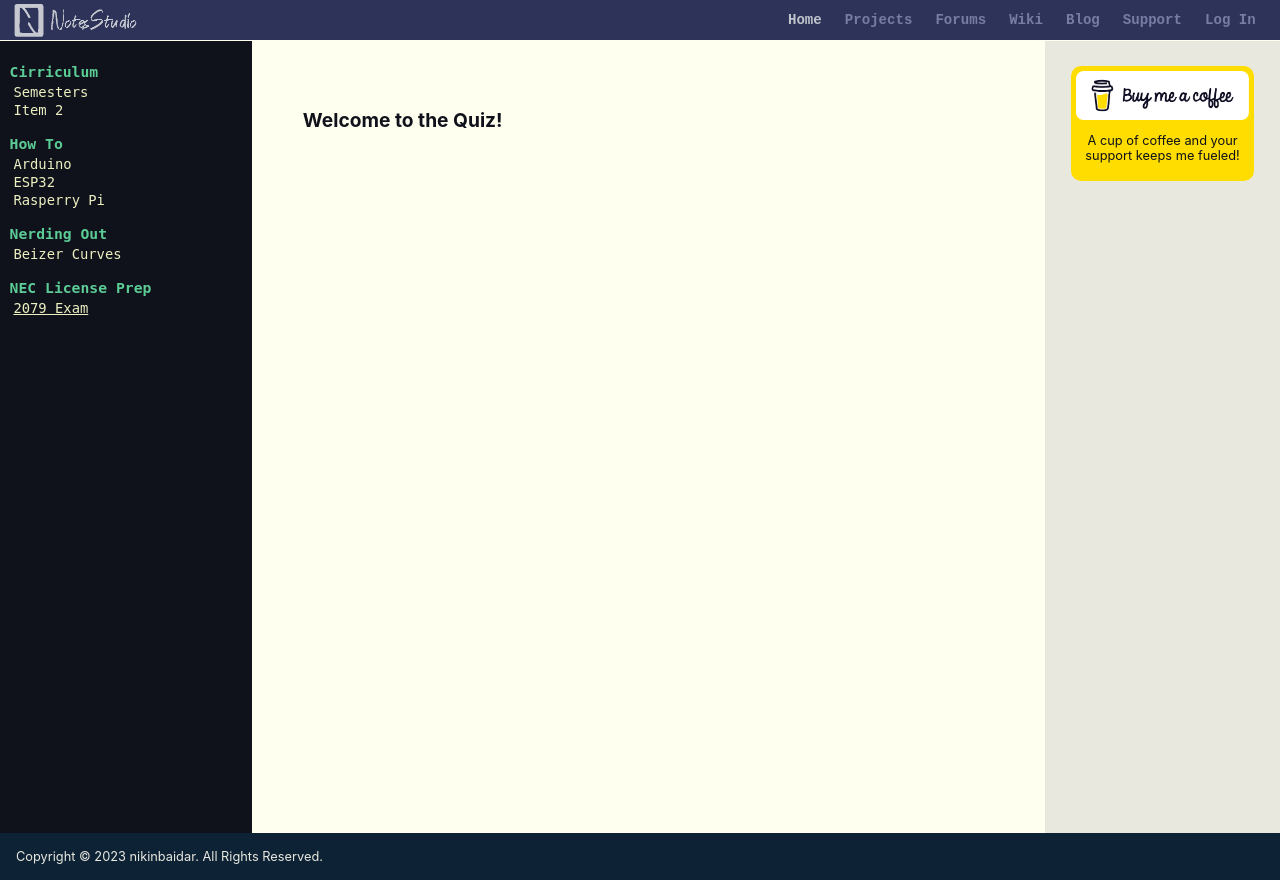
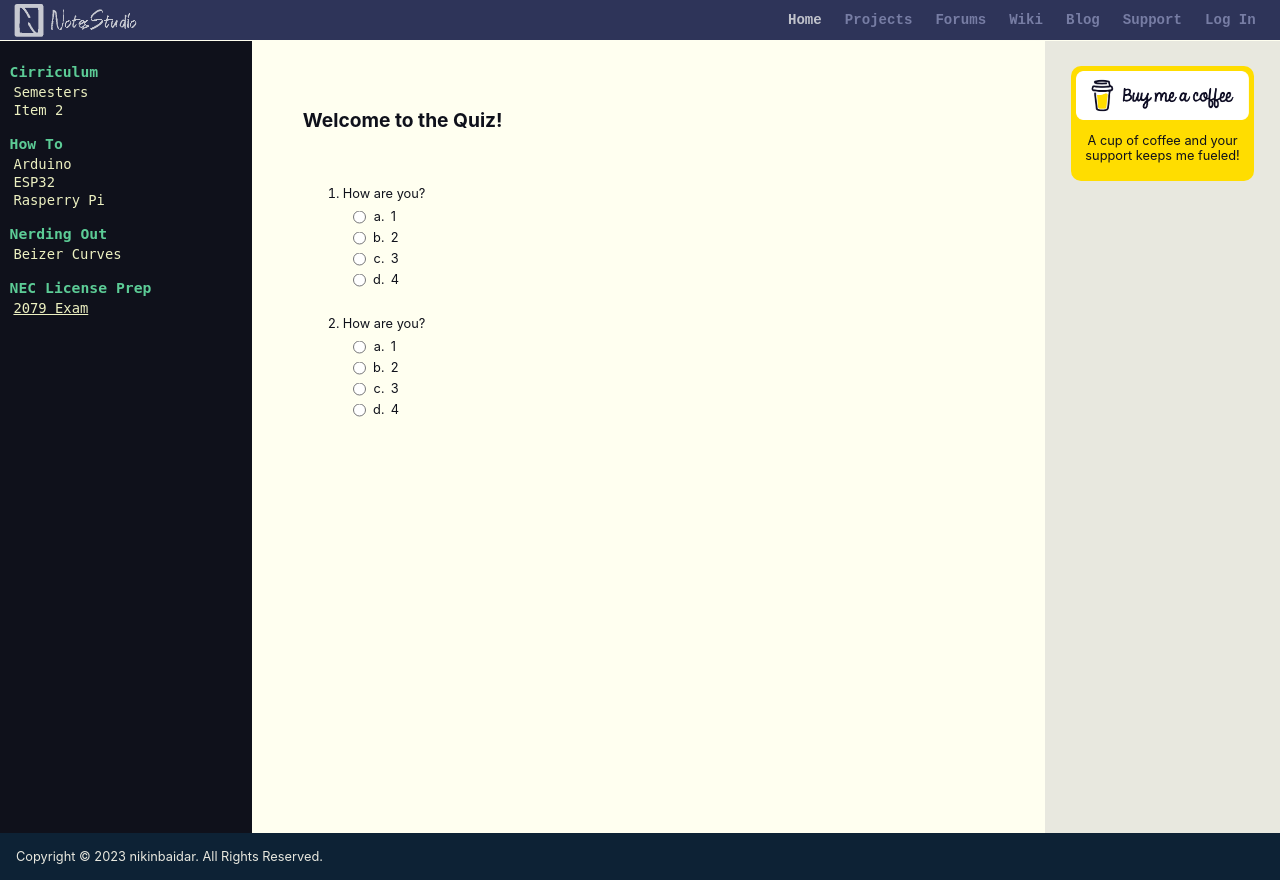
Before and after one commit to nikinbaidar/notesstudio, a React (Create React App) app: page /quiz in a window 1280 px wide. Built offline with nearby package versions, Linux system fonts and the light colour scheme.

Commit message:
questions for quiz

```diff
--- a/src/App.css
+++ b/src/App.css
@@ -225,3 +225,26 @@ div.coffee img {
   background-color: var(--dark-blue);
   color: var(--gray);
 }
+
+/* Quiz */
+
+li.questions {
+  margin-top: 2rem;
+}
+
+.choices {
+  margin: 5px;
+  list-style-type: lower-alpha;
+}
+
+.choices li {
+  position: relative;
+  padding: 3px;
+}
+
+input[type="radio"] {
+  position: absolute;
+  top: 40%;
+  transform: translateY(-50%);
+  left: -40px;
+}
--- a/src/Components/Main.js
+++ b/src/Components/Main.js
@@ -1,7 +1,7 @@
 import  React from 'react';
 import { SEO } from './seo';
 
-import { loadCurriculum } from '../dataLoader'
+import { loadCurriculum, loadQuiz } from '../dataLoader'
 
 export class Semesters extends React.Component {
     semesterSubjects = loadCurriculum().map(({semester, subjects}) => {
@@ -65,12 +65,40 @@ export class Semesters extends React.Component {
 
 export class Quiz extends React.Component {
     render() {
+
+        const questions = loadQuiz().map((item) => {
+            const elem = {
+                id: crypto.randomUUID(),
+                question: item.question,
+                options: item.options.map((choice) => {
+                    const choiceId = crypto.randomUUID();
+                    return (
+                        <li key={choiceId}>
+                        <input type="radio" name={item.question} id={choice}/>
+                        <label htmlFor={item.question}>{choice}</label>
+                        </li>
+                    )
+                })
+            };
+
+            return (
+                <React.Fragment key={elem.id}>
+                    <li className="questions">{elem.question}</li>
+                    <form>
+                    <ol className="choices">
+                    {elem.options}
+                    </ol>
+                    </form>
+                </React.Fragment>
+            );
+        })
         return (
             <>
             <SEO title="NEC Exam 2079" name="Biomedical License"
             description="Nepal Engineering Council Exam for Biomedical
             Engineering 2079" type="article" />
             <h1>Welcome to the Quiz!</h1>
+            <ol>{questions}</ol>
             </>
         )
     };
--- a/src/Components/seo.js
+++ b/src/Components/seo.js
@@ -4,7 +4,7 @@ import { Helmet } from 'react-helmet-async';
 export function SEO({title, description, name, type}) {
     return(
         <Helmet>
-        <title>{title}</title>
+        <title>{title} - Notes Studio</title>
         <meta name='description' content={description}/>
         <meta property="og:type" content={type}/>
         <meta property="og:title" content={title}/>
--- a/src/data.json
+++ b/src/data.json
@@ -326,7 +326,13 @@
             "question": "How are you?",
             "category": "A",
             "options": ["1", "2", "3", "4"],
-            "answer": 2
+            "correctAnswer": 2
+        },
+        {
+            "question": "How are you?",
+            "category": "A",
+            "options": ["1", "2", "3", "4"],
+            "correctAnswer": 2
         }
     ]
 
```
Also changed, not shown: 1 other file (tests, documents, lock files or other folders).
